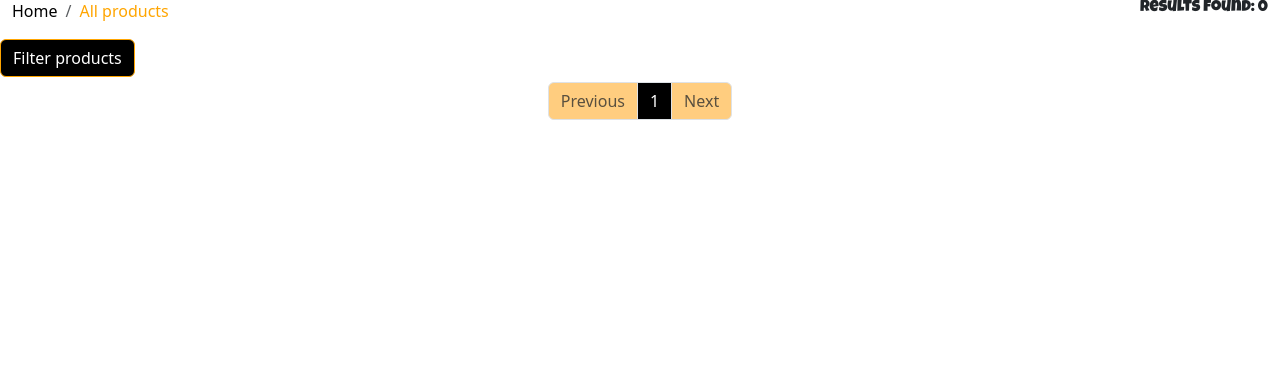
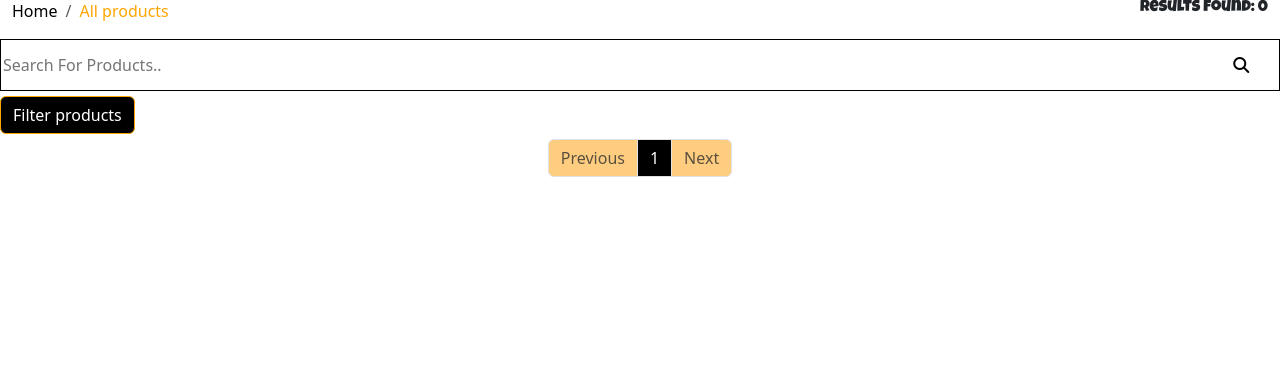
Before and after one commit to LiamEdwards931/animania, a Django app: page /all_products in a window 1280 px wide. Shown: the part 66-442 px from the top of the page. Run offline with Django 3.2, Linux system fonts and the light colour scheme; data that the repository does not hold is empty; some libraries are stand-ins or nearby versions; some web fonts are replaced.

Commit message:
changed the display of the search bar to display in all products

```diff
--- a/product/templates/all_products.html
+++ b/product/templates/all_products.html
@@ -20,6 +20,18 @@
             <div class="col-12 col-lg-6  text-center">
                 <h6 id="results-found">Results found: {{ product_count }}</h6>
                 <br>
+            </div>
+        </div>
+    </div>
+    <div class="container-fluid">
+        <div class="row">
+            <div class="col-12">
+                <form metod="GET" action="{% url 'allproducts' %}" class="search-form">
+                    <div id="search-container">
+                        <input class="search-bar" type="text" name="q" placeholder="Search For Products..">
+                        <button id="search-submit" type="submit"><i class="fa-solid fa-magnifying-glass i-link"></i></button>
+                    </div>
+                </form>
             </div>
         </div>
     </div>
--- a/static/css/style.css
+++ b/static/css/style.css
@@ -120,11 +120,8 @@ a:hover{
 
 .search-form{
     width:100%;
-}
-
-
-#search-container{
-    display:none;
+    border: 1px solid black;
+    margin-bottom:5px;
 }
 
 .search-bar{
--- a/templates/base.html
+++ b/templates/base.html
@@ -58,7 +58,7 @@
                     </div>
                 </div>
                 <div class="navbar-nav ms-auto d-flex flex-row order-3" id="linksContainer">
-                    <a class="nav-link" href="" onclick="search_bar_toggle()"><i class="fa-solid fa-magnifying-glass i-link"></i></a>
+                    <a class="nav-link" href="{% url 'allproducts' %}"><i class="fa-solid fa-magnifying-glass i-link"></i></a>
                     {% if user.is_authenticated %}
                         <a class="nav-link" href="{% url 'profile' %}"><i class="fa-regular fa-user i-link"></i></a>
                     {% else %}
@@ -78,18 +78,6 @@
             </div>
         </nav>
     </header>
-    <div class="container-fluid">
-        <div class="row">
-            <div class="col-12">
-                <form metod="GET" action="{% url 'allproducts' %}" class="search-form">
-                    <div id="search-container">
-                        <input class="search-bar" type="text" name="q" placeholder="Search For Products..">
-                        <button id="search-submit" type="submit"><i class="fa-solid fa-magnifying-glass i-link"></i></button>
-                    </div>
-                </form>
-            </div>
-        </div>
-    </div>
     <!-- Displays messages for the entire site -->
     {% for message in messages %}
         {% if message %}
```
